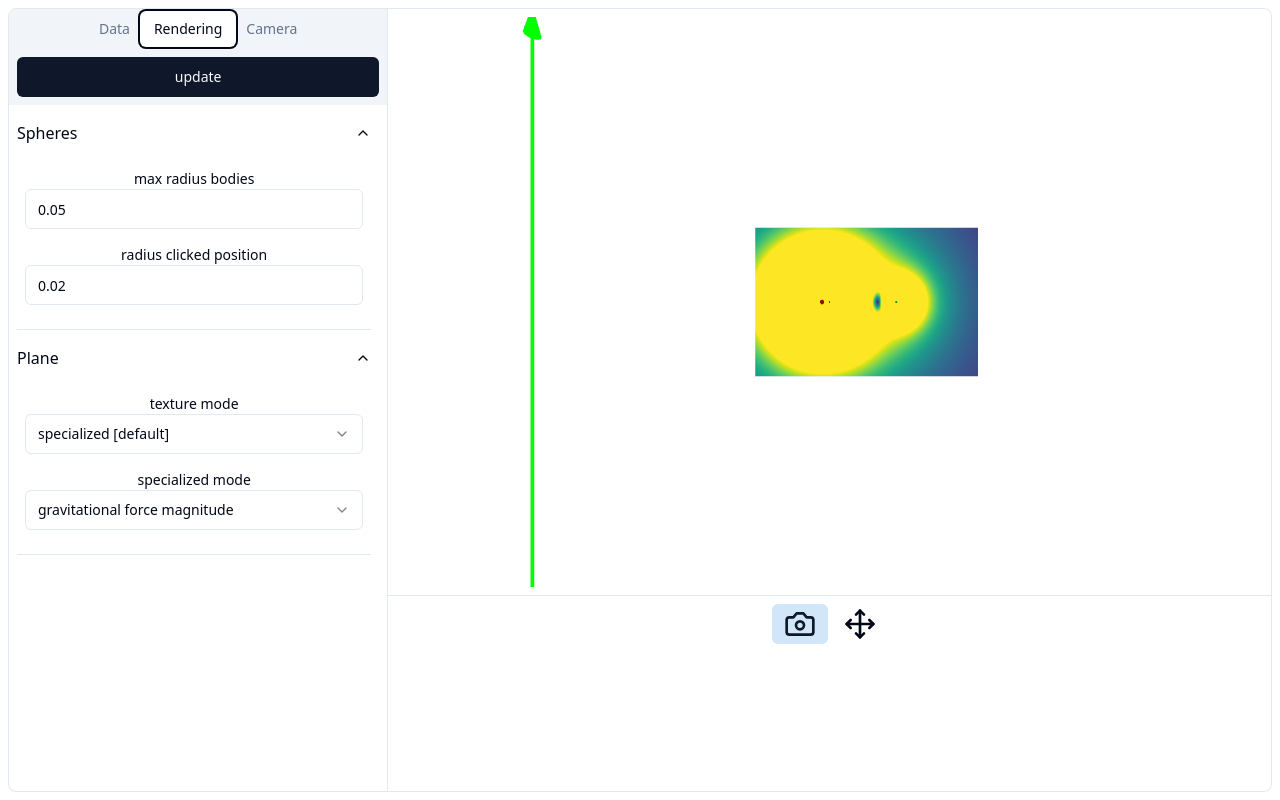
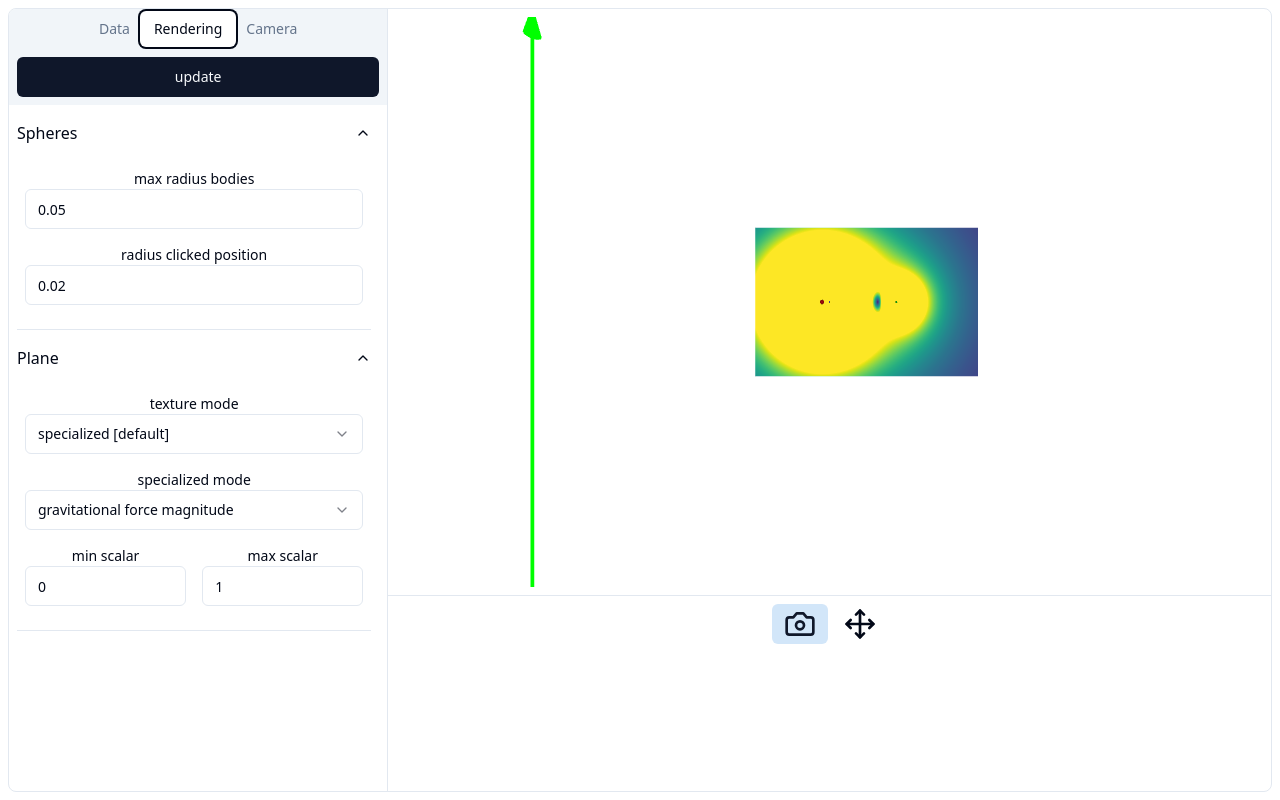
Before and after one commit to christian-lang-git/2024CR3BPReturnMaps, a React (Vite) app: page / in a window 1280 px wide. Both pictures are taken after a click on the tab "Rendering". Built offline with nearby package versions, Linux system fonts and the light colour scheme.

Commit message:
scalar_min scalar_min fields

```diff
--- a/src/components/logic/simulation_parameters.js
+++ b/src/components/logic/simulation_parameters.js
@@ -33,6 +33,9 @@ class SimulationParameters {
         this.activeBehaviorLastFrame = Constants.BEHAVIOR_CONTROL_CAMERA;
         this.rendering_texture_mode = Constants.TEXTURE_MODE_SPECIALIZED;
         this.rendering_specialized_mode = Constants.TEXTURE_MODE_SPECIALIZED_GRAVITATIONAL_FORCE;
+
+        this.scalar_min = 0.0;
+        this.scalar_max = 1.0;
 
         this.print();
     }
--- a/src/components/threejs/sceneWrapperVisualization.js
+++ b/src/components/threejs/sceneWrapperVisualization.js
@@ -221,12 +221,16 @@ class SceneWrapperVisualization {
         this.simulationParameters.domain_pixels_y = parseFloat(domain_pixels_y);
     }
 
-    updateParametersRendering(max_radius_bodies, radius_center_of_mass, radius_clicked_position, rendering_texture_mode, rendering_specialized_mode) {
+    updateParametersRendering(max_radius_bodies, radius_center_of_mass, radius_clicked_position, rendering_texture_mode, rendering_specialized_mode, scalar_min, scalar_max) {
         this.simulationParameters.max_radius_bodies = max_radius_bodies;
         this.simulationParameters.radius_center_of_mass = radius_center_of_mass;
         this.simulationParameters.radius_clicked_position = radius_clicked_position;
         this.simulationParameters.rendering_texture_mode = parseInt(rendering_texture_mode);
         this.simulationParameters.rendering_specialized_mode = parseInt(rendering_specialized_mode);
+
+        this.simulationParameters.scalar_min = parseFloat(scalar_min);
+        this.simulationParameters.scalar_max = parseFloat(scalar_max);
+
     }
 
     updateParametersActiveBehavior(activeBehavior){
--- a/src/components/threejs/texture_renderer.js
+++ b/src/components/threejs/texture_renderer.js
@@ -190,8 +190,6 @@ class TextureRenderer {
         }
 
         vec4 mapScalarToColor(float scalar){
-            float scalar_min = 0.0;
-            float scalar_max = 1.0;
             int bin_count = 256;
 
             float t = (scalar - scalar_min) / (scalar_max - scalar_min);
@@ -296,6 +294,11 @@ class TextureRenderer {
         this.uniforms["colorMapsTexture"] = { type: 'sampler2D', value: null};
         this.uniforms["rendering_texture_mode"] = { type: 'int', value: parseInt(Constants.TEXTURE_MODE_SPECIALIZED)};
         this.uniforms["rendering_specialized_mode"] = { type: 'int', value: parseInt(Constants.TEXTURE_MODE_SPECIALIZED_GRAVITATIONAL_FORCE)};
+
+        this.uniforms["scalar_min"] = { type: 'float', value: 0.0};
+        this.uniforms["scalar_max"] = { type: 'float', value: 1.0};
+
+
     }
 
     setAdditionalUniforms() {
@@ -303,6 +306,8 @@ class TextureRenderer {
         this.textured_plane_mesh.material.uniforms.colorMapsTexture.value = this.colorMaps.texture;
         this.textured_plane_mesh.material.uniforms.rendering_texture_mode.value = this.simulationParameters.rendering_texture_mode;
         this.textured_plane_mesh.material.uniforms.rendering_specialized_mode.value = this.simulationParameters.rendering_specialized_mode;
+        this.textured_plane_mesh.material.uniforms.scalar_min.value = this.simulationParameters.scalar_min;
+        this.textured_plane_mesh.material.uniforms.scalar_max.value = this.simulationParameters.scalar_max;
 
         console.warn("this.uniforms", this.uniforms);
     }
--- a/src/components/threejs/threeContainer.jsx
+++ b/src/components/threejs/threeContainer.jsx
@@ -181,8 +181,10 @@ class ThreeContainer extends Component {
         var radius_clicked_position = uiState.UI_STATE_RENDERING_CLICKED_POSITION_RADIUS;
         var rendering_texture_mode = uiState.UI_STATE_RENDERING_TEXTURE_MODE;
         var rendering_specialized_mode = uiState.UI_STATE_RENDERING_SPECIALIZED_MODE;
+        var scalar_min = uiState.UI_STATE_RENDERING_SCALAR_MIN;
+        var scalar_max = uiState.UI_STATE_RENDERING_SCALAR_MAX;
 
-        this.sceneWrapper.updateParametersRendering(max_radius_bodies, radius_center_of_mass, radius_clicked_position, rendering_texture_mode, rendering_specialized_mode);
+        this.sceneWrapper.updateParametersRendering(max_radius_bodies, radius_center_of_mass, radius_clicked_position, rendering_texture_mode, rendering_specialized_mode, scalar_min, scalar_max);
         this.sceneWrapper.updateBodies();
         this.sceneWrapper.updateClickedPosition();
         this.sceneWrapper.updateTexturedPlane();
--- a/src/components/uicustom/AppContext.jsx
+++ b/src/components/uicustom/AppContext.jsx
@@ -23,6 +23,8 @@ export const AppProvider = ({ children }) => {
         UI_STATE_CAMERA_CONTROLS_ZOOMSPEED: "1.0",
         UI_STATE_RENDERING_BODIES_MAX_RADIUS_BODIES: "0.05",
         UI_STATE_RENDERING_BODIES_RADIUS_CENTER_OF_MASS: "0.01",
+        UI_STATE_RENDERING_SCALAR_MIN: "0",
+        UI_STATE_RENDERING_SCALAR_MAX: "1",
         UI_STATE_RENDERING_CLICKED_POSITION_RADIUS: "0.02",
         UI_STATE_RENDERING_TEXTURE_MODE: Constants.TEXTURE_MODE_SPECIALIZED,
         UI_STATE_RENDERING_SPECIALIZED_MODE: Constants.TEXTURE_MODE_SPECIALIZED_GRAVITATIONAL_FORCE_MAGNITUDE,
--- a/src/components/uicustom/tab_rendering.jsx
+++ b/src/components/uicustom/tab_rendering.jsx
@@ -51,6 +51,16 @@ class TabRendering extends Component {
                                 <AccordionContent>
                                     <LabeledSelectTextureMode/>
                                     <LabeledSelectSpecializedMode/>
+                                    <div className="grid grid-cols-2">
+                                        <LabeledField
+                                            name="UI_STATE_RENDERING_SCALAR_MIN"
+                                            labelText={"min scalar"}
+                                        />
+                                        <LabeledField
+                                            name="UI_STATE_RENDERING_SCALAR_MAX"
+                                            labelText={"max scalar"}
+                                        />
+                                    </div>
                                 </AccordionContent>
                             </AccordionItem>
                         </Accordion>
```
